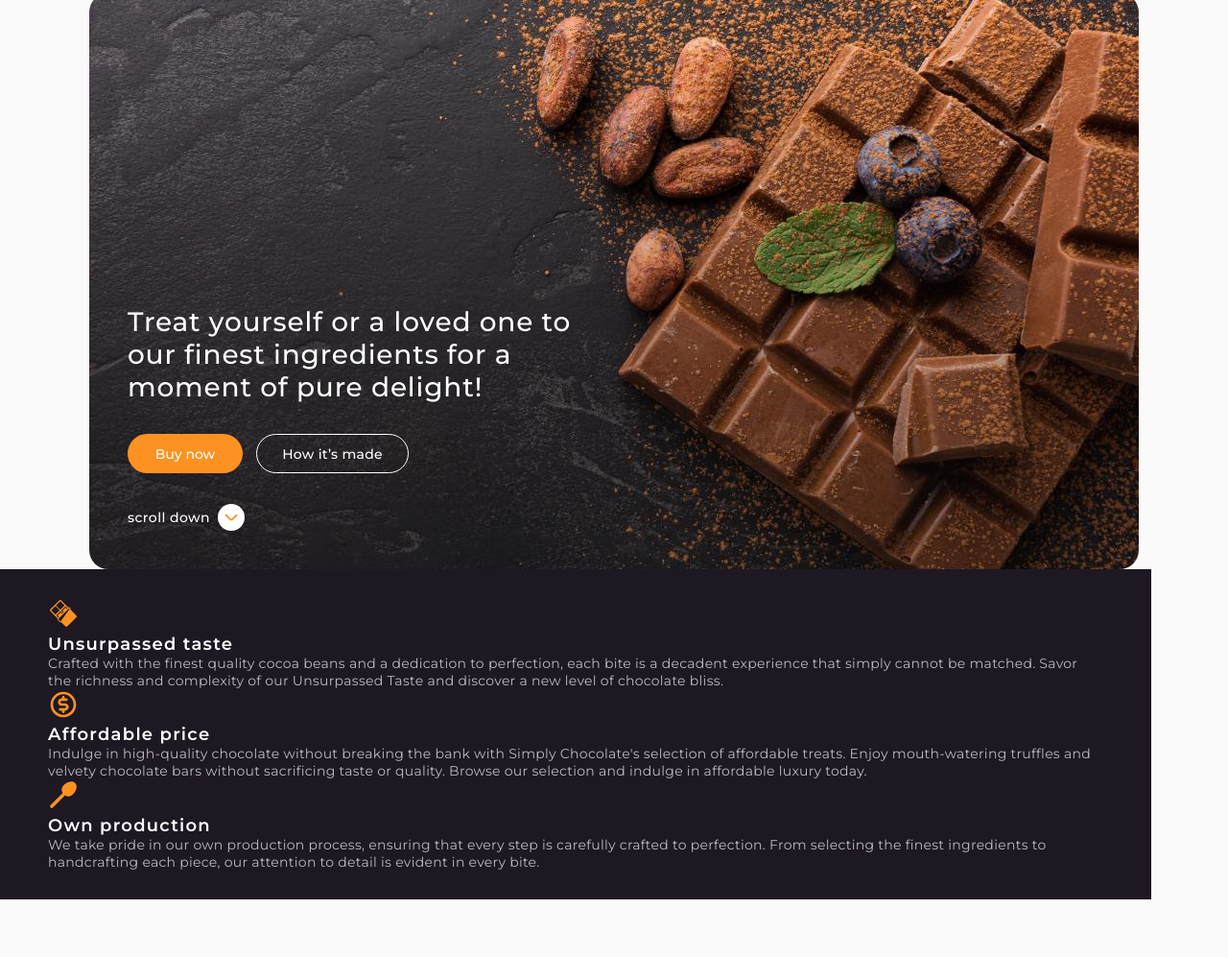
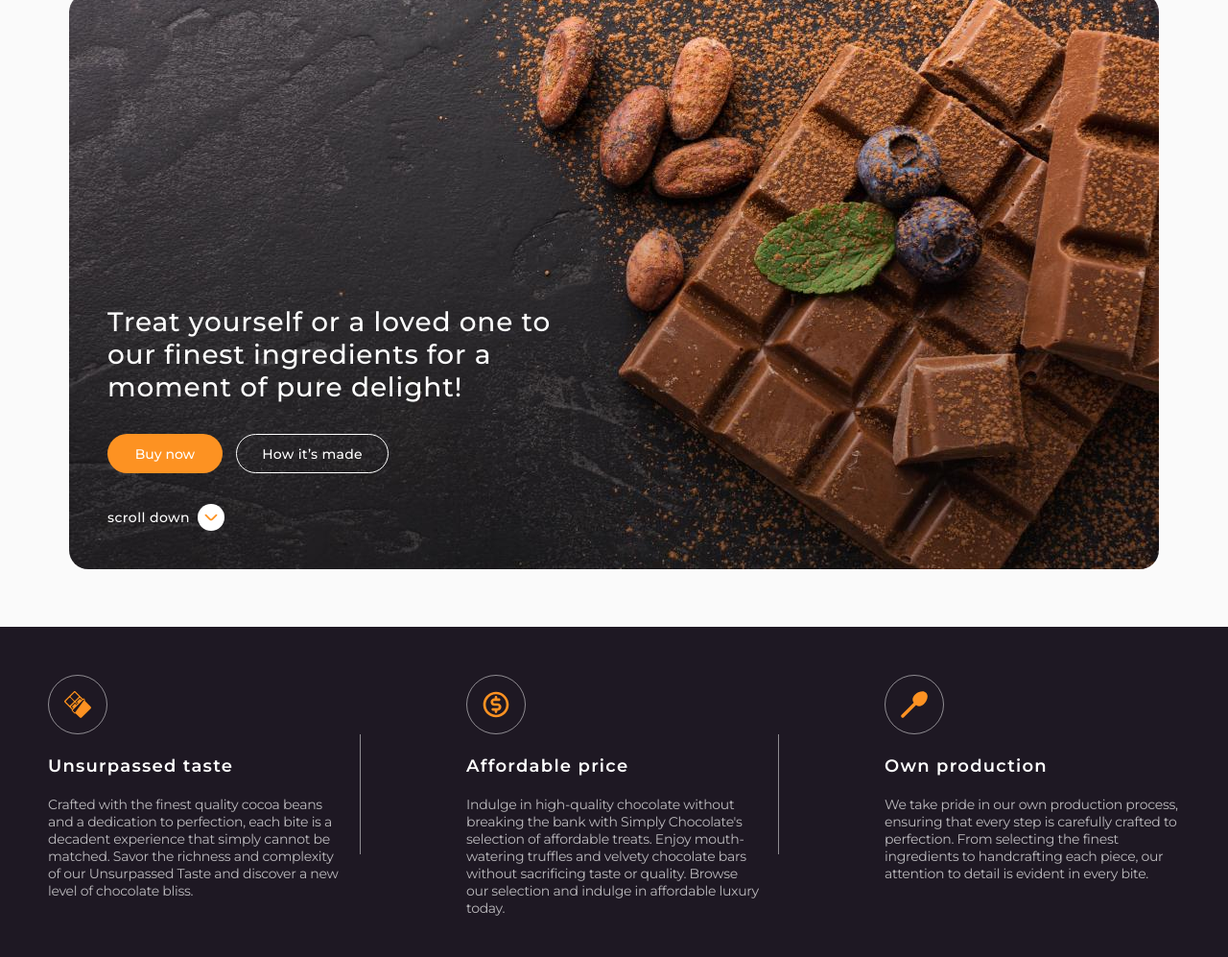
Before and after one commit to Al14lex/2.Simply-Chocolate, a plain HTML site: page index.html in a window 1280 px wide. Shown: the part 85-1082 px from the top of the page at 96% size. Before the commit the page ends 1022 px from the top, so only its background shows below. Drawn offline with nearby package versions, Linux system fonts and the light colour scheme.

Commit message:
add benefits sec

```diff
--- a/css/styles.css
+++ b/css/styles.css
@@ -153,9 +153,9 @@ body {
 }
 
 /*---------------------------- desctop header-------------------------------*/
-@media screen and (min-width: 1158px){
+@media screen and (min-width: 1200px){
 .container{
-    max-width: 1158px;
+    max-width: 1200px;
 }
 .header-nav{
     width: 980px;
@@ -189,6 +189,9 @@ body {
                 url("../imeges/mob-made-choco@2x.jpg");
         }
 
+}
+.main-sec{
+    padding-bottom: 60px;
 }
 .main-title{
     color: #FFF;
@@ -306,10 +309,10 @@ screen and (min-devise-pixel-ratio: 2) {
 }
 }
 /*---------------------------------DESCTOP MAIN-------------------------------*/
-@media screen and (min-width: 1158px){
+@media screen and (min-width: 1200px){
 .main-div-sec {
         background-image: url("../imeges/desc-choco-main\ 1.jpg");
-        max-width: 1136px;
+        min-width: 1136px;
         height: 600px;
         padding: 40px;
     }
@@ -327,37 +330,78 @@ screen and (min-devise-pixel-ratio: 2) {
 
 /*---------------------------------BENEFITS-------------------------------*/
 .sec-benefits{
+    background-color: #1E1823;
+    padding: 20px 20px 30px 20px;
+}
+.benefits-list{
     display: flex;
-    flex-direction: row;
-        width: 1200px;
-        height: 344px;
-        padding: 50px;
-        justify-content: center;
-        align-items: center;
-        flex-shrink: 0;
-        background: #1E1823;
+    flex-direction: column;
+    gap: 20px;
 }
-.benefits-main-title{
-    background:#1E1823;
+.benefits-list-icon-wrapper{
+    display: flex;
+    align-items: center;
+    justify-content: center;
+    width: 62px;
+    height: 62px;
+    border-radius: 365px;
+    border: 1px solid rgba(255, 255, 255, 0.50);
+    margin-bottom: 22px;
 }
 .benef-title{
     color: #FFF;
-    font-family: Montserrat, sans-serif;
     font-size: 18px;
     font-weight: 600;
-    line-height: normal;
+    margin-bottom: 18px;
 }
 .par-benefits{
     color: rgba(255, 255, 255, 0.70);
-    letter-spacing: 0.02em;
+    letter-spacing: -0.02em;
+    line-height: normal;
 }
 
-
 /*-------------------------------TABLET BENEFITS-------------------------------*/
-
-
+@media screen and (min-width: 768px){
+.sec-benefits{
+    padding: 50px 60px 85px 32px;
+}
+.benefits-list-item{
+    width: 308px;
+}
+.benefits-list {
+    display: flex;
+    flex-direction: row;
+    flex-wrap: wrap;
+    gap: 50px 60px;
+}
+}
 
 /*-------------------------------DESCTOP BENEFITS-------------------------------*/
+@media screen and (min-width: 1200px){
+.sec-benefits {
+        padding: 50px;
+        min-height: 344px;
+    }
+.benefits-list-icon-wrapper{
+    margin-bottom: 0;
+}
+.line{
+    padding: 22px 18px 0 0;
+    width: 326px;
+}
+.line{
+    border-right: 1px solid rgba(255, 255, 255, 0.50);
+    height: 125px;
+}
+.non-line{
+    border: none;
+    padding-left: 0;
+}
+.benefits-list{
+    gap: 0;
+    justify-content: space-between;
+}
+}
 
 
 /*-------------------------------INGREDIENTS---------------------------------*/
--- a/index.html
+++ b/index.html
@@ -113,11 +113,10 @@
         </div>
       </section>
      <!-----------------------------banefits--------------------------------->
-      <section>
-        <div class="sec-benefits">
+      <section class="sec-benefits">
           <h2 class="visually-hidden" id="benefits">Benefits</h2>
-          <ul>
-            <li class="list">
+          <ul class="benefits-list">
+            <li class="benefits-list-item list">
               <div class="benefits-list-icon-wrapper">
                 <svg
                   class="benefits-list-icon"
@@ -128,15 +127,18 @@
                   <use href="./imeges/icons.svg.svg#icon-chocolate-bar"></use>
                 </svg>
               </div>
-              <h3 class="benef-title">Unsurpassed taste</h3>
+              <div class="line">
+                <h3 class="benef-title">Unsurpassed taste</h3>
               <p class="par-benefits">
                 Crafted with the finest quality cocoa beans and a dedication to
                 perfection, each bite is a decadent experience that simply
                 cannot be matched. Savor the richness and complexity of our
                 Unsurpassed Taste and discover a new level of chocolate bliss.
               </p>
+              </div>
+
             </li>
-            <li class="list">
+            <li class="benefits-list-item list">
               <div class="benefits-list-icon-wrapper">
                 <svg
                   class="benefits-list-icon"
@@ -147,7 +149,8 @@
                   <use href="./imeges/icons.svg.svg#icon-coin"></use>
                 </svg>
               </div>
-              <h3 class="benef-title">Affordable price</h3>
+              <div class="line">
+                <h3 class="benef-title">Affordable price</h3>
               <p class="par-benefits">
                 Indulge in high-quality chocolate without breaking the bank with
                 Simply Chocolate's selection of affordable treats. Enjoy
@@ -155,8 +158,11 @@
                 sacrificing taste or quality. Browse our selection and indulge
                 in affordable luxury today.
               </p>
+              </div>
+
+              <div class="vl"></div>
             </li>
-            <li class="list">
+            <li class="benefits-list-item list">
               <div class="benefits-list-icon-wrapper">
                 <svg
                   class="benefits-list-icon"
@@ -167,6 +173,7 @@
                   <use href="./imeges/icons.svg.svg#icon-spoon"></use>
                 </svg>
               </div>
+              <div class="line non-line">
               <h3 class="benef-title">Own production</h3>
               <p class="par-benefits">
                 We take pride in our own production process, ensuring that every
@@ -174,9 +181,9 @@
                 finest ingredients to handcrafting each piece, our attention to
                 detail is evident in every bite.
               </p>
+              </div>
             </li>
           </ul>
-        </div>
       </section>
       <!-----------------------------ingredients--------------------------------->
       <!--
```
